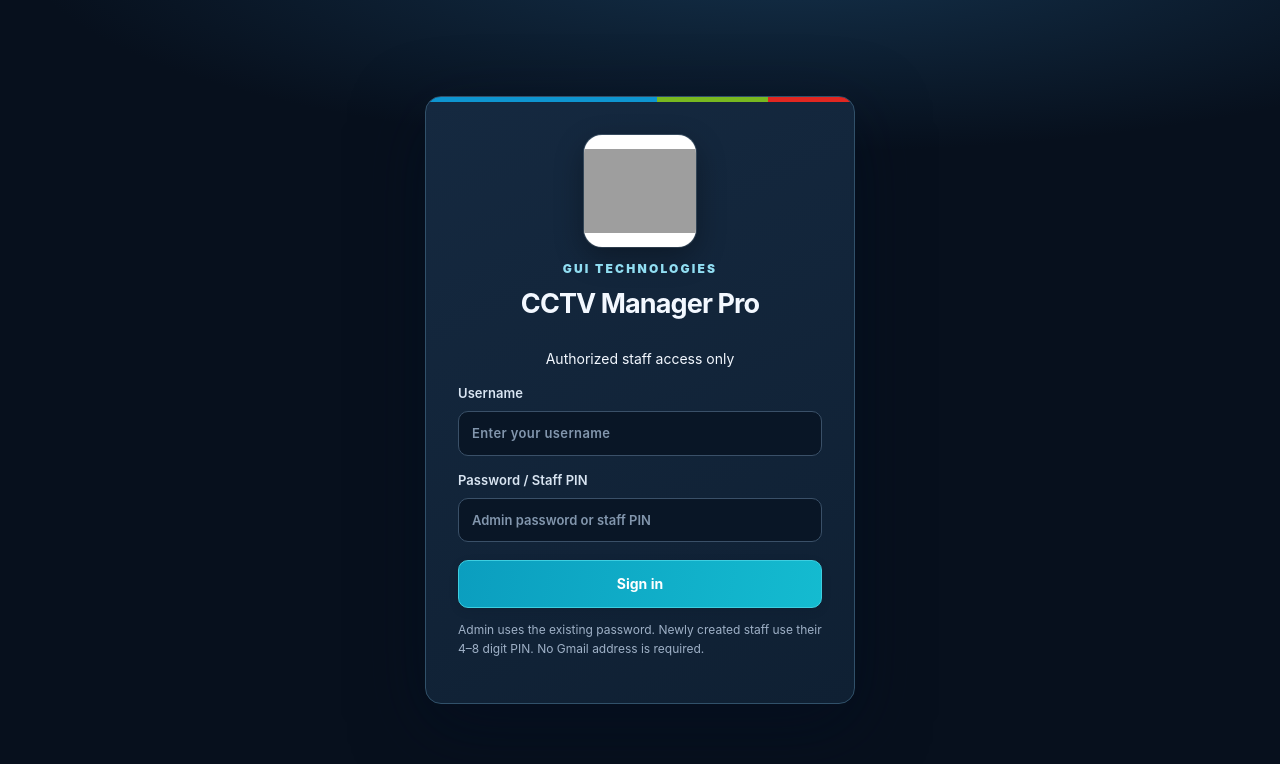
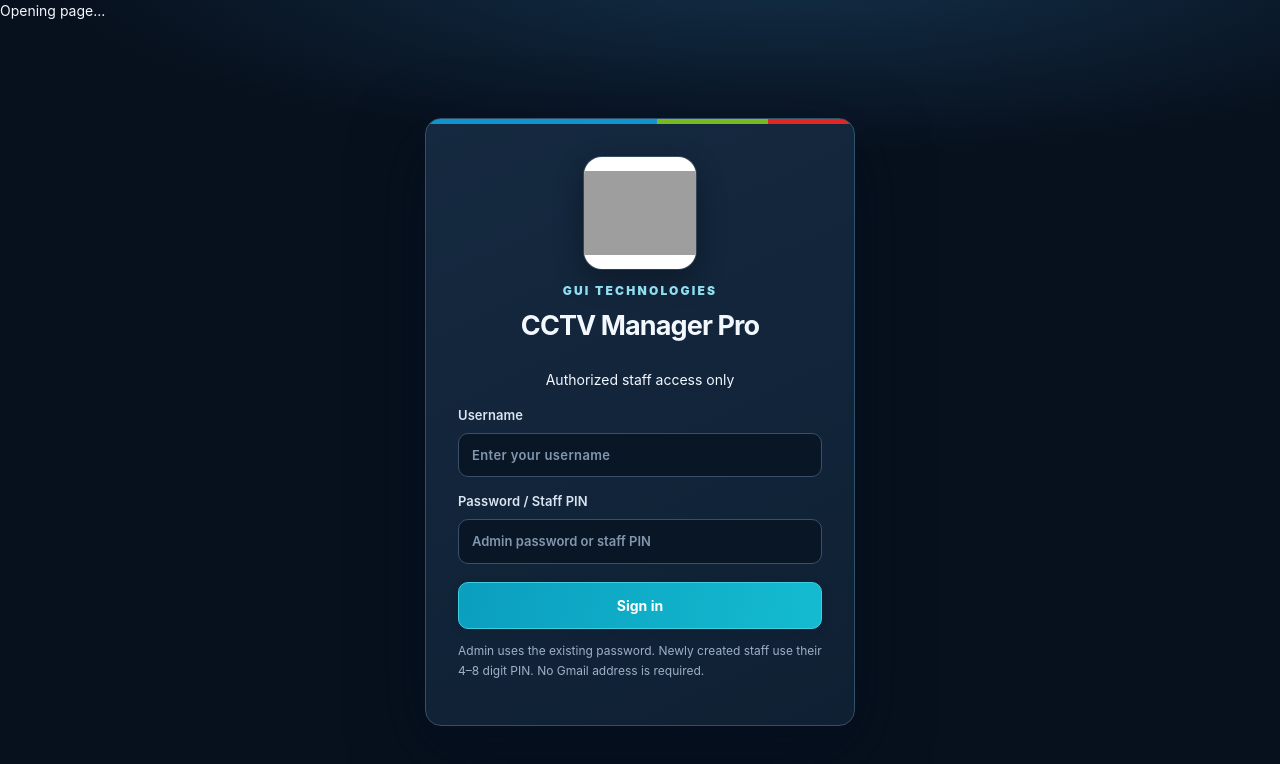
Before and after one commit to guitechnologies-eng/guitechnologies-eng-cctv-manager-pro, a Next.js app: page /login in a window 1280 px wide. Shown: the top 764 px of the page. Built offline with nearby package versions, Linux system fonts and the light colour scheme; grey boxes are pictures that could not be loaded.

Commit message:
Mount navigation loading indicator across all app pages

```diff
--- a/app/layout.tsx
+++ b/app/layout.tsx
@@ -1,5 +1,7 @@
 import type {Metadata,Viewport} from 'next'
 import './style.css'
+import {Suspense} from 'react'
+import NavigationFeedback from './components/NavigationFeedback'
 
 export const metadata:Metadata={
  title:'CCTV Manager Pro | GUI Technologies',
@@ -24,5 +26,5 @@ export const viewport:Viewport={
 }
 
 export default function RootLayout({children}:{children:React.ReactNode}){
- return <html lang="en"><body>{children}</body></html>
+ return <html lang="en"><body><Suspense fallback={null}><NavigationFeedback/></Suspense>{children}</body></html>
 }
```
